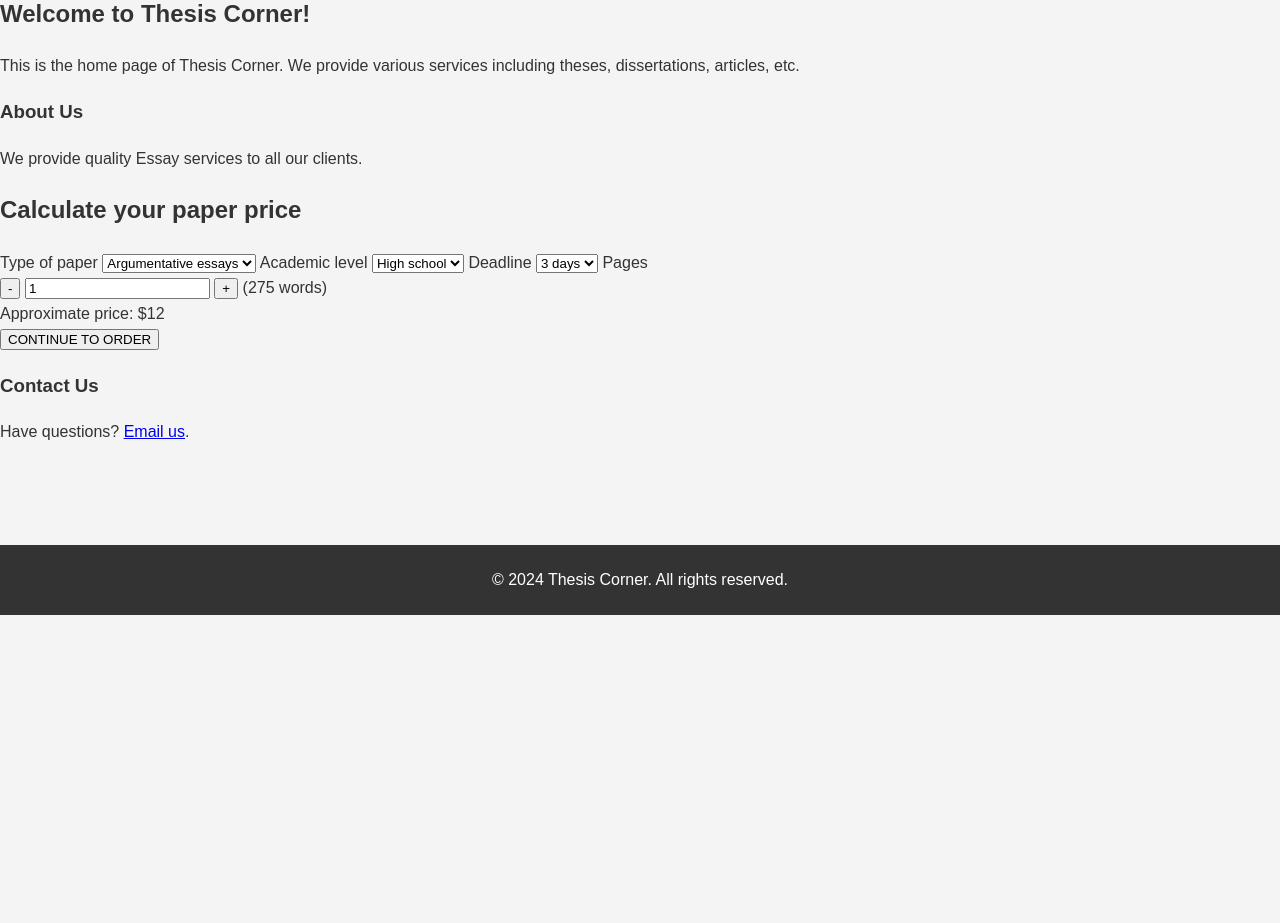
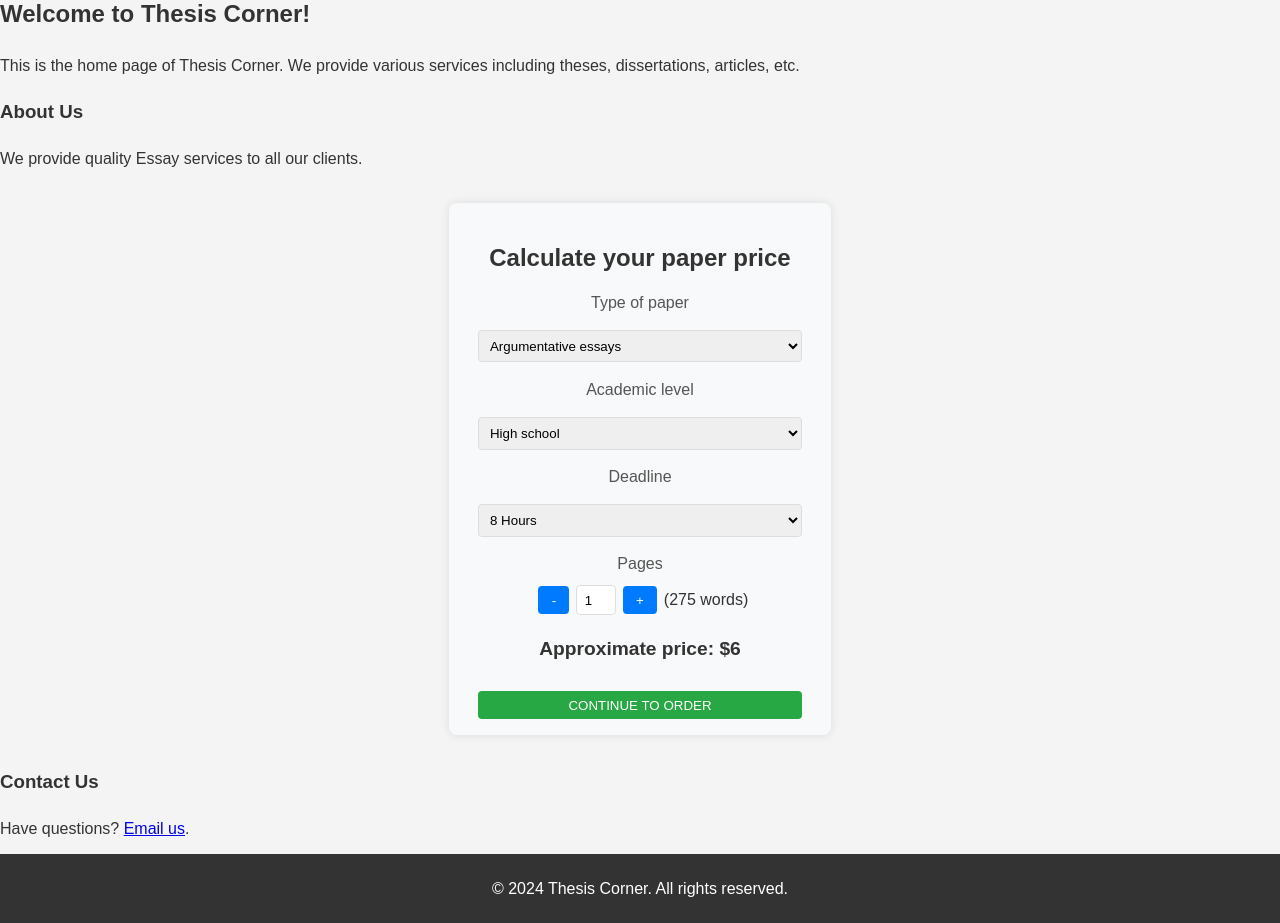
Before and after one commit to dmuvaa/thesiscorner, a Flask app: page / in a window 1280 px wide. Shown: the part 185-1108 px from the top of the page. Before the commit the page ends 800 px from the top, so only its background shows below. Run offline with Flask 3, Linux system fonts and the light colour scheme.

```diff
--- a/app/static/css/style.css
+++ b/app/static/css/style.css
@@ -48,7 +48,7 @@ footer {
     color: #fff;
     text-align: center;
     padding: 10px 0;
-    position: absolute;
+    position: relative;
     bottom: 0;
     width: 100%;
 }
@@ -114,48 +114,93 @@ form input[type="submit"]:hover {
     }
 }
 
-/* Add this to your CSS file */
-#paper-calculator {
-    border: 1px solid #ccc;
-    border-radius: 5px;
-    padding: 20px;
-    width: 300px;
-    margin: auto;
-}
-
-#paper-calculator h3 {
+/* Calculator Section Styling */
+.calculator {
+    max-width: 350px;
+    background-color: #f8f9fa;
+    margin: 2em auto;
+    padding: 1em;
+    border-radius: 8px;
+    box-shadow: 0 0 10px rgba(0, 0, 0, 0.1);
     text-align: center;
 }
 
-#paper-calculator form {
-    display: flex;
-    flex-direction: column;
+.calculator h2 {
+    color: #333;
+    margin-bottom: 0.5em;
 }
 
-#paper-calculator select,
-#paper-calculator input {
-    margin-bottom: 10px;
+.calculator label {
+    display: block;
+    margin: 0.5em 0;
+    color: #555;
 }
 
-#paper-calculator button {
-    background-color: #ff6b6b;
+.calculator select,
+.calculator input {
+    width: calc(100% - 2em);
+    margin: 0.5em auto;
+    padding: 0.5em;
+    border: 1px solid #ddd;
+    border-radius: 4px;
+    box-sizing: border-box;
+}
+
+.calculator .page-counter {
+    display: flex;
+    justify-content: center;
+    align-items: center;
+}
+
+.calculator .page-counter button {
+    padding: 0.5em 1em;
+    margin: 0 0.5em;
+    background-color: #007bff;
+    border: none;
+    border-radius: 4px;
     color: white;
-    border: none;
-    border-radius: 5px;
-    padding: 10px;
     cursor: pointer;
 }
 
-#paper-calculator #pages {
-    display: flex;
-    align-items: center;
+.calculator .page-counter button:active,
+.calculator .page-counter button:focus {
+    outline: none;
 }
 
-#paper-calculator #pages button {
-    margin: 0 5px;
+.calculator .page-counter input {
+    text-align: center;
+    padding: 0.5em;
+    margin: 0;
+    border: 1px solid #ddd;
+    border-radius: 4px;
+    width: 3em;
 }
 
-#priceDisplay {
-    margin: 10px 0;
+.calculator .price-display {
+    margin: 1em 0;
+    font-size: 1.2em;
+    color: #333;
     font-weight: bold;
 }
+
+.calculator button#continueToOrder {
+    width: calc(100% - 2em);
+    padding: 0.5em;
+    border: none;
+    border-radius: 4px;
+    background-color: #28a745;
+    color: white;
+    cursor: pointer;
+    margin-top: 0.5em;
+}
+
+.calculator button#continueToOrder:hover {
+    background-color: #218838;
+}
+
+/* Adjustments for smaller screens */
+@media (max-width: 400px) {
+    .calculator {
+        width: 95%;
+    }
+}
--- a/app/static/js/calculator.js
+++ b/app/static/js/calculator.js
@@ -30,7 +30,7 @@ function changePageCount(amount) {
 
 function calculatePrice() {
     // Placeholder logic for price calculation
-    var basePrice = 12; // Base price per page
+    var basePrice = 6; // Base price per page
     var pageCount = parseInt(document.getElementById('pageCount').value, 10);
     var price = basePrice * pageCount; // Multiply by page count
 
--- a/app/templates/index.html
+++ b/app/templates/index.html
@@ -20,6 +20,14 @@
                 <select id="paperType">
                     <option value="argumentative">Argumentative essays</option>
                     <option value="analytical">Analytical essays</option>
+                    <option value="dissertation">Dissertation/Dissertation Chapter</option>
+                    <option value="journal">Journal</option>
+                    <option value="bookreview">Book Review</option>
+                    <option value="literature">Literature Analysis/Review</option>
+                    <option value="businessplan">Business Plan</option>
+                    <option value="article">Article</option>
+                    <option value="general">General Task</option>
+                    <option value="thesis">Thesis/Thesis Chapter</option>
                     <!-- Add more paper types as needed -->
                 </select>
 
@@ -27,13 +35,23 @@
                 <select id="academicLevel">
                     <option value="high_school">High school</option>
                     <option value="college">College</option>
+                    <option value="undergraduate">Undergraduate</option>
+                    <option value="masters">Master's</option>
+                    <option value="phd">PhD</option>
                     <!-- Add more academic levels as needed -->
                 </select>
 
                 <label for="deadline">Deadline</label>
                 <select id="deadline">
+                    <option value="8_hours">8 Hours</option>
+                    <option value="12_hours">12 Hours</option>
+                    <option value="24_hours">24 Hours</option>
+                    <option value="36_hours">36 Hours</option>
+                    <option value="48_hours">48 Hours</option>
                     <option value="3_days">3 days</option>
                     <option value="5_days">5 days</option>
+                    <option value="7_days">7 Days</option>
+                    <option value="14_days">14 Days</option>
                     <!-- Add more deadlines as needed -->
                 </select>
 
```
